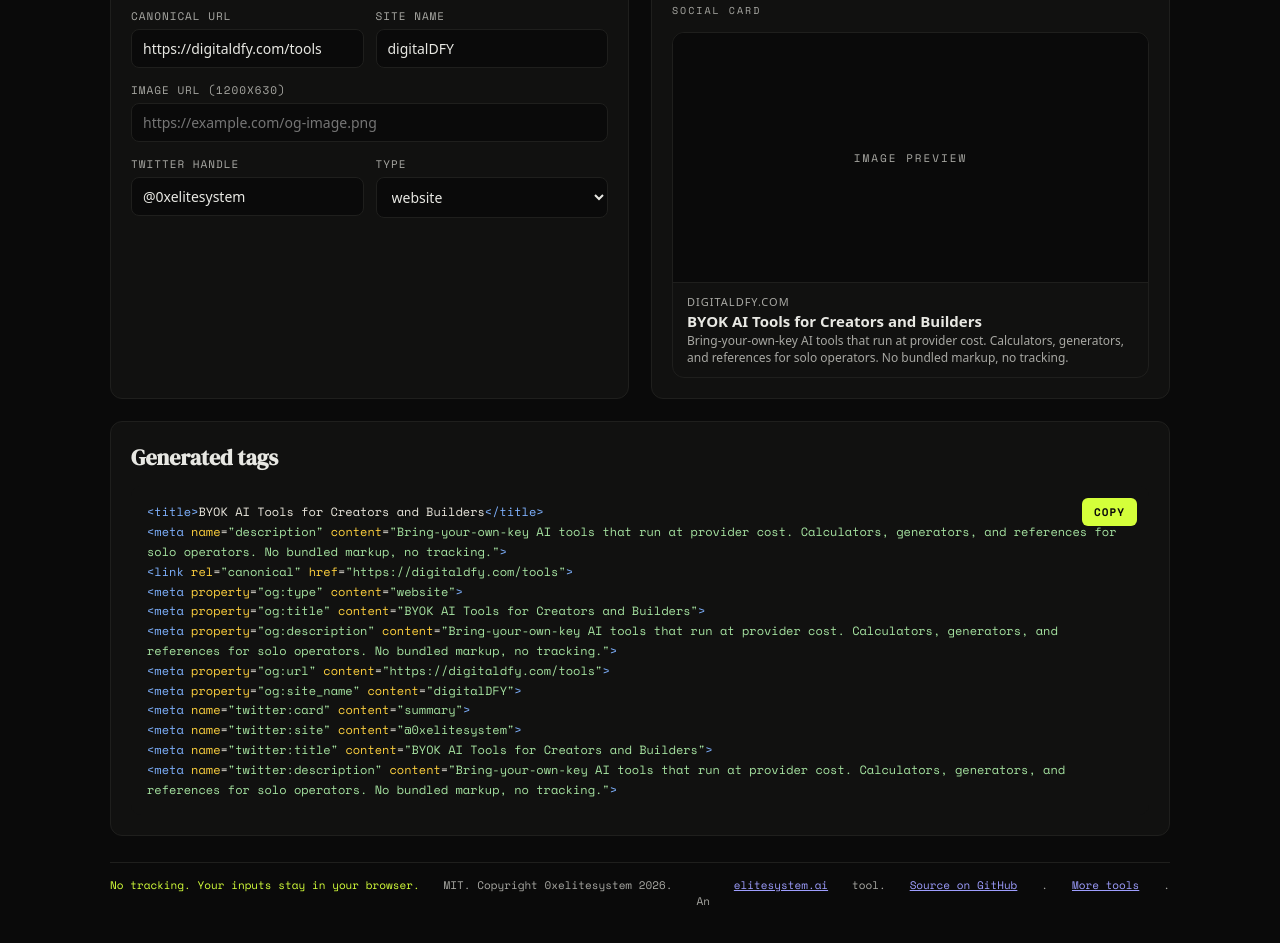
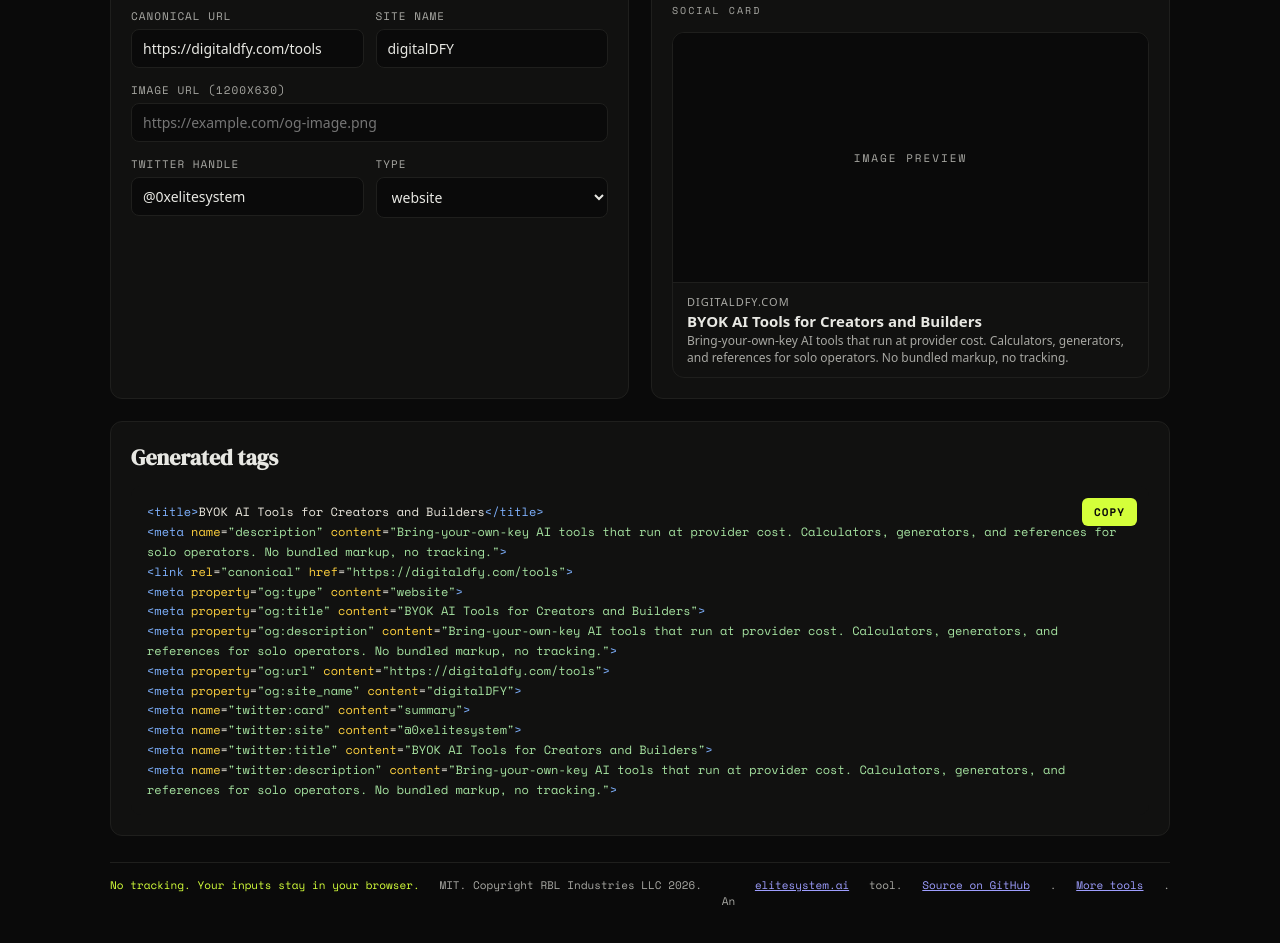
Before and after one commit to 0xelitesystem/meta-og-tag-generator, a plain HTML site: page index.html in a window 1280 px wide. Shown: the part 490-1433 px from the top of the page. Drawn offline with Linux system fonts and the light colour scheme.

Commit message:
Name RBL Industries LLC as the copyright holder
- LICENSE: copyright holder is now RBL Industries LLC (year unchanged)
- README: licence line names the same holder as LICENSE
- Page or notice: copyright line names the same holder as LICENSE

```diff
--- a/index.html
+++ b/index.html
@@ -398,7 +398,7 @@ OTHER DEALINGS IN THE FONT SOFTWARE.
 
   <footer>
     <span class="priv">No tracking. Your inputs stay in your browser.</span>
-    <span>MIT. Copyright 0xelitesystem 2026.</span>
+    <span>MIT. Copyright RBL Industries LLC 2026.</span>
    <br>An <a href="https://elitesystem.ai" target="_blank" rel="noopener">elitesystem.ai</a> tool. <a href="https://github.com/0xelitesystem/meta-og-tag-generator" target="_blank" rel="noopener">Source on GitHub</a>. <a href="https://0xelitesystem.github.io/" target="_blank" rel="noopener">More tools</a>. </footer>
 </div>
 
```
Also changed, not shown: 2 other files.
